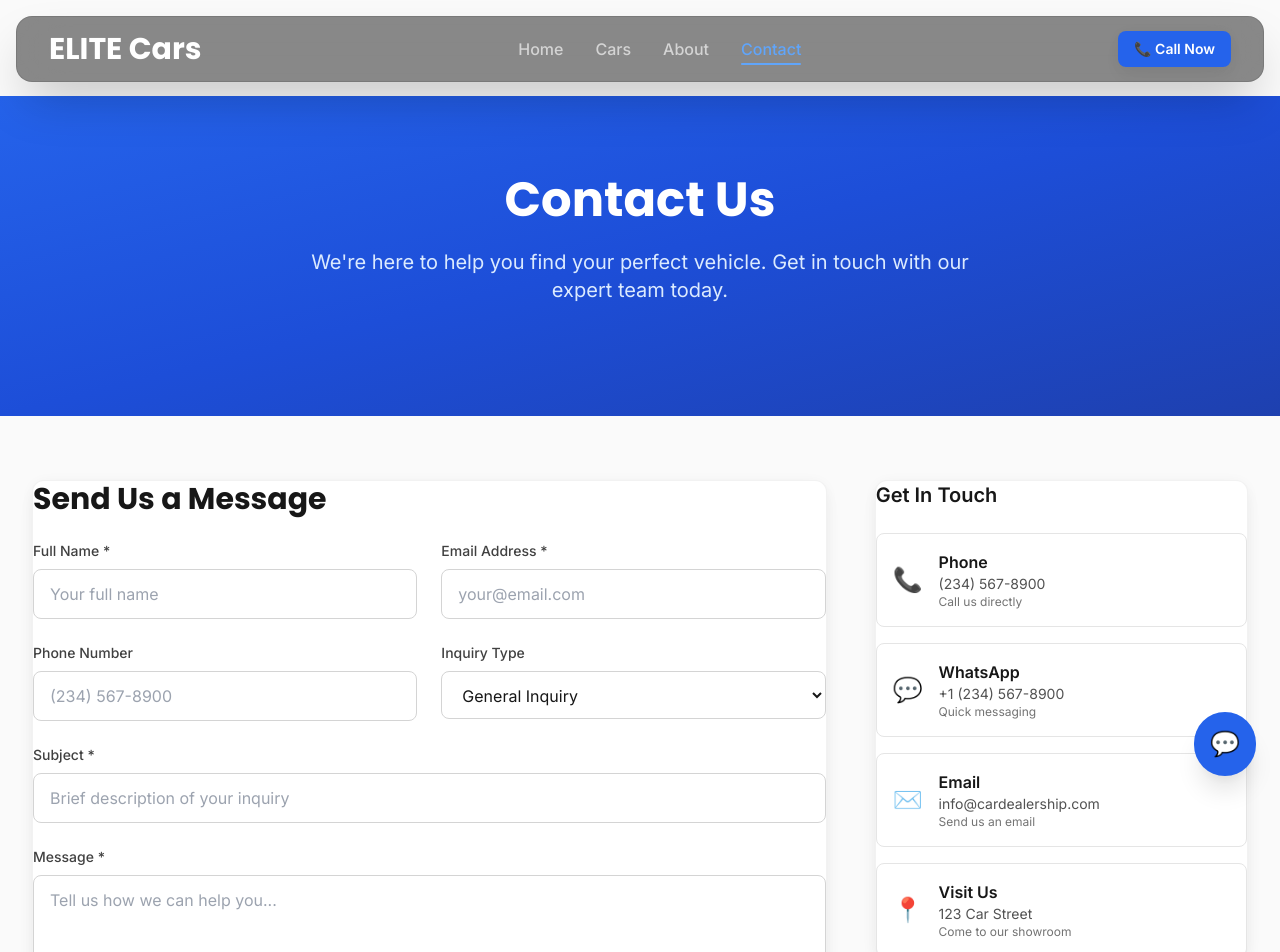
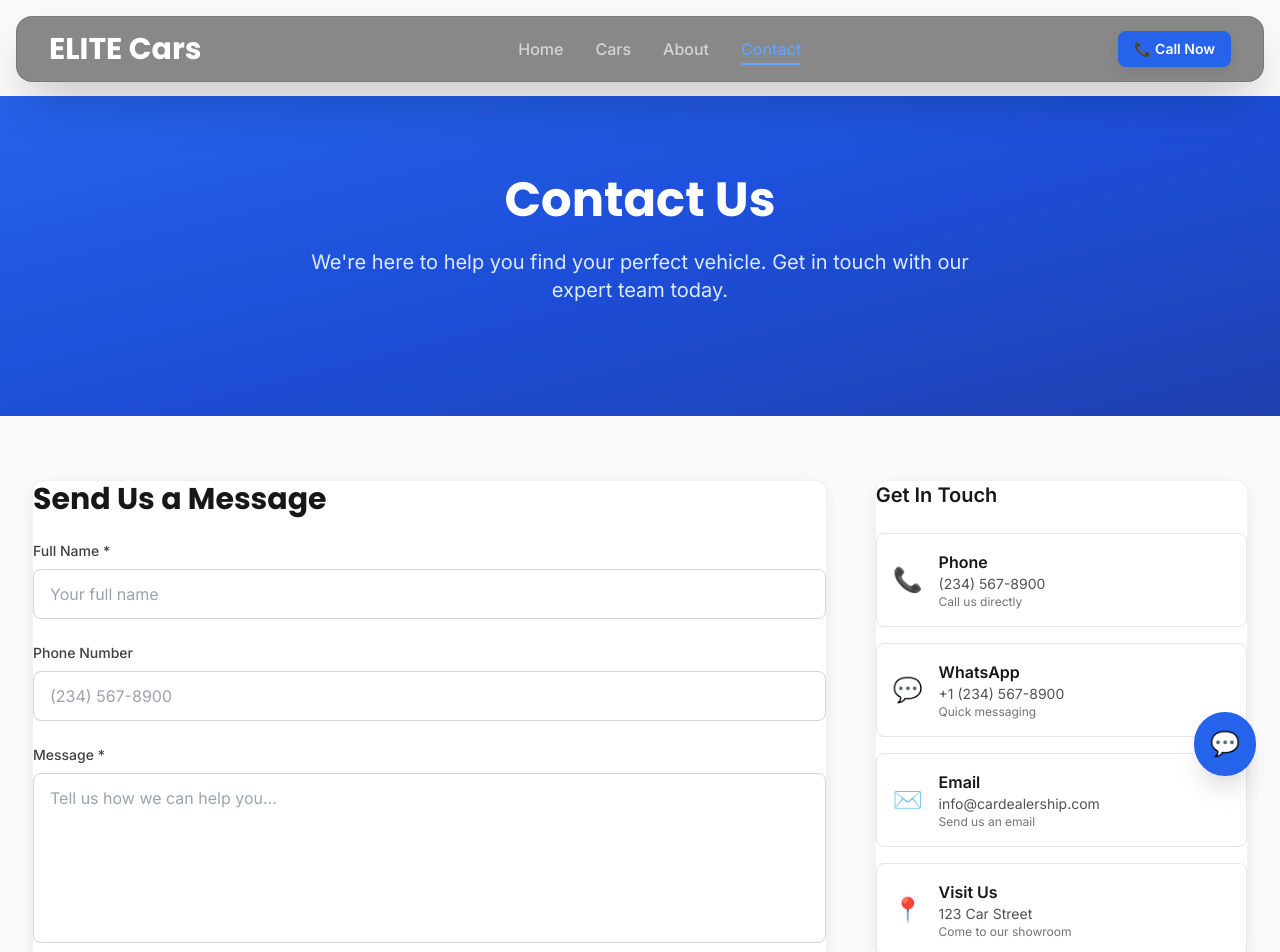
Before and after one commit to jabezinu/car_0, a React app in the folder frontend/: page /contact in a window 1280 px wide. Shown: the top 952 px of the page. Built offline with nearby package versions, Linux system fonts and the light colour scheme; the HTML template or start-up script is replaced by a standard one.

Commit message:
remove email, and other from contact page

```diff
--- a/frontend/src/components/Contact.jsx
+++ b/frontend/src/components/Contact.jsx
@@ -3,11 +3,8 @@ import { useState } from 'react';
 export default function Contact() {
   const [formData, setFormData] = useState({
     name: '',
-    email: '',
     phone: '',
-    subject: '',
-    message: '',
-    inquiryType: 'general'
+    message: ''
   });
 
   const [isSubmitting, setIsSubmitting] = useState(false);
@@ -30,11 +27,8 @@ export default function Contact() {
     setSubmitStatus('success');
     setFormData({
       name: '',
-      email: '',
       phone: '',
-      subject: '',
-      message: '',
-      inquiryType: 'general'
+      message: ''
     });
     setIsSubmitting(false);
 
@@ -80,13 +74,6 @@ export default function Contact() {
     { icon: '🛠️', title: 'Schedule Service', color: 'bg-neutral-600 hover:bg-neutral-700' }
   ];
 
-  const inquiryTypes = [
-    { value: 'general', label: 'General Inquiry' },
-    { value: 'sales', label: 'Sales Question' },
-    { value: 'service', label: 'Service Request' },
-    { value: 'financing', label: 'Financing' },
-    { value: 'trade-in', label: 'Trade-In' }
-  ];
 
   return (
     <div className="min-h-screen bg-neutral-50">
@@ -124,7 +111,6 @@ export default function Contact() {
               )}
 
               <form onSubmit={handleSubmit} className="space-y-6">
-                <div className="grid grid-cols-1 md:grid-cols-2 gap-6">
                 <div>
                   <label htmlFor="name" className="block text-sm font-medium text-neutral-700 mb-2">
                     Full Name *
@@ -140,24 +126,7 @@ export default function Contact() {
                     placeholder="Your full name"
                   />
                 </div>
-                  <div>
-                    <label htmlFor="email" className="block text-sm font-medium text-neutral-700 mb-2">
-                      Email Address *
-                    </label>
-                    <input
-                      type="email"
-                      id="email"
-                      name="email"
-                      value={formData.email}
-                      onChange={handleChange}
-                      required
-                      className="input-field"
-                      placeholder="your@email.com"
-                    />
-                  </div>
-                </div>
 
-                <div className="grid grid-cols-1 md:grid-cols-2 gap-6">
                 <div>
                   <label htmlFor="phone" className="block text-sm font-medium text-neutral-700 mb-2">
                     Phone Number
@@ -170,41 +139,6 @@ export default function Contact() {
                     onChange={handleChange}
                     className="input-field"
                     placeholder="(234) 567-8900"
-                    />
-                  </div>
-                  <div>
-                    <label htmlFor="inquiryType" className="block text-sm font-medium text-neutral-700 mb-2">
-                      Inquiry Type
-                    </label>
-                    <select
-                      id="inquiryType"
-                      name="inquiryType"
-                      value={formData.inquiryType}
-                      onChange={handleChange}
-                      className="input-field"
-                    >
-                      {inquiryTypes.map(type => (
-                        <option key={type.value} value={type.value}>
-                          {type.label}
-                        </option>
-                      ))}
-                    </select>
-                  </div>
-                </div>
-
-                <div>
-                  <label htmlFor="subject" className="block text-sm font-medium text-neutral-700 mb-2">
-                    Subject *
-                  </label>
-                  <input
-                    type="text"
-                    id="subject"
-                    name="subject"
-                    value={formData.subject}
-                    onChange={handleChange}
-                    required
-                    className="input-field"
-                    placeholder="Brief description of your inquiry"
                   />
                 </div>
 
```
Lines whose indentation alone changed are shown as unchanged.
